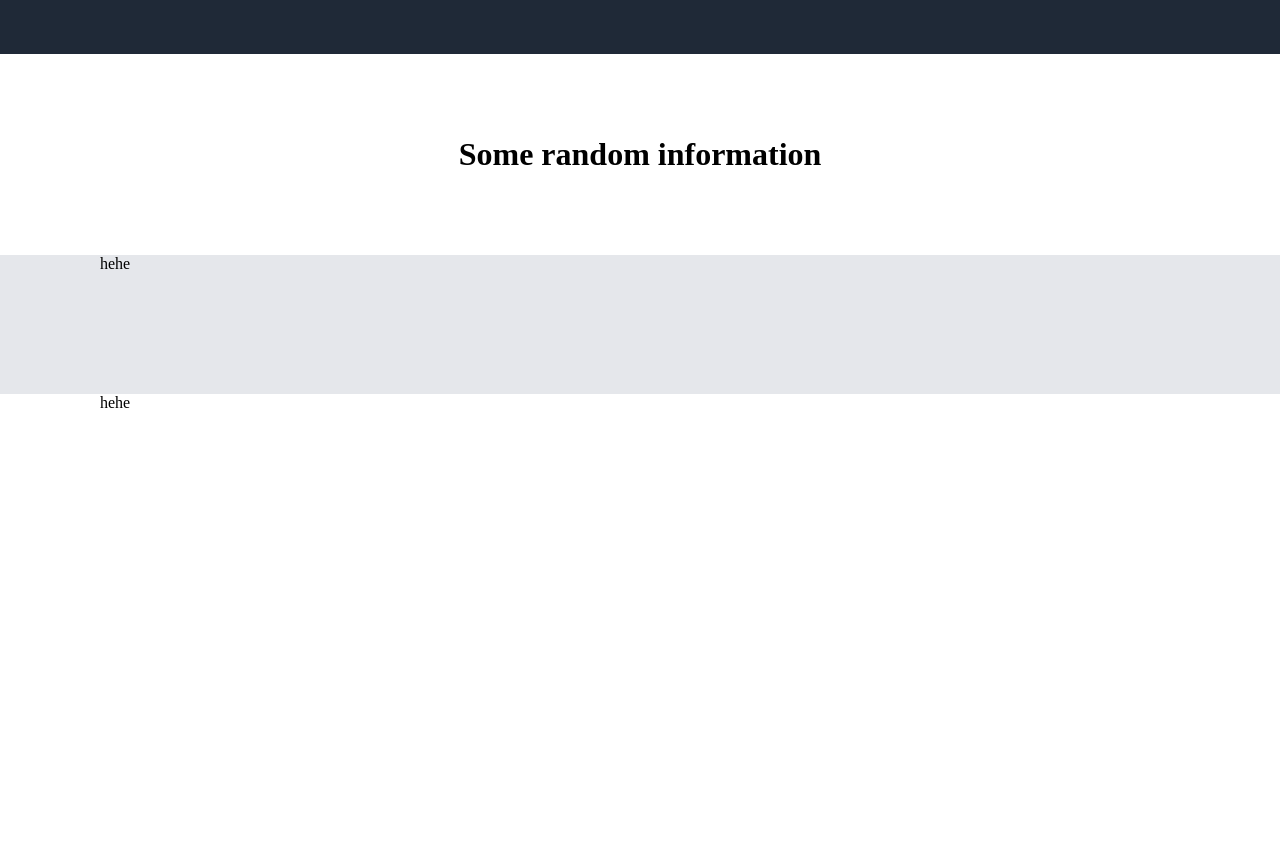
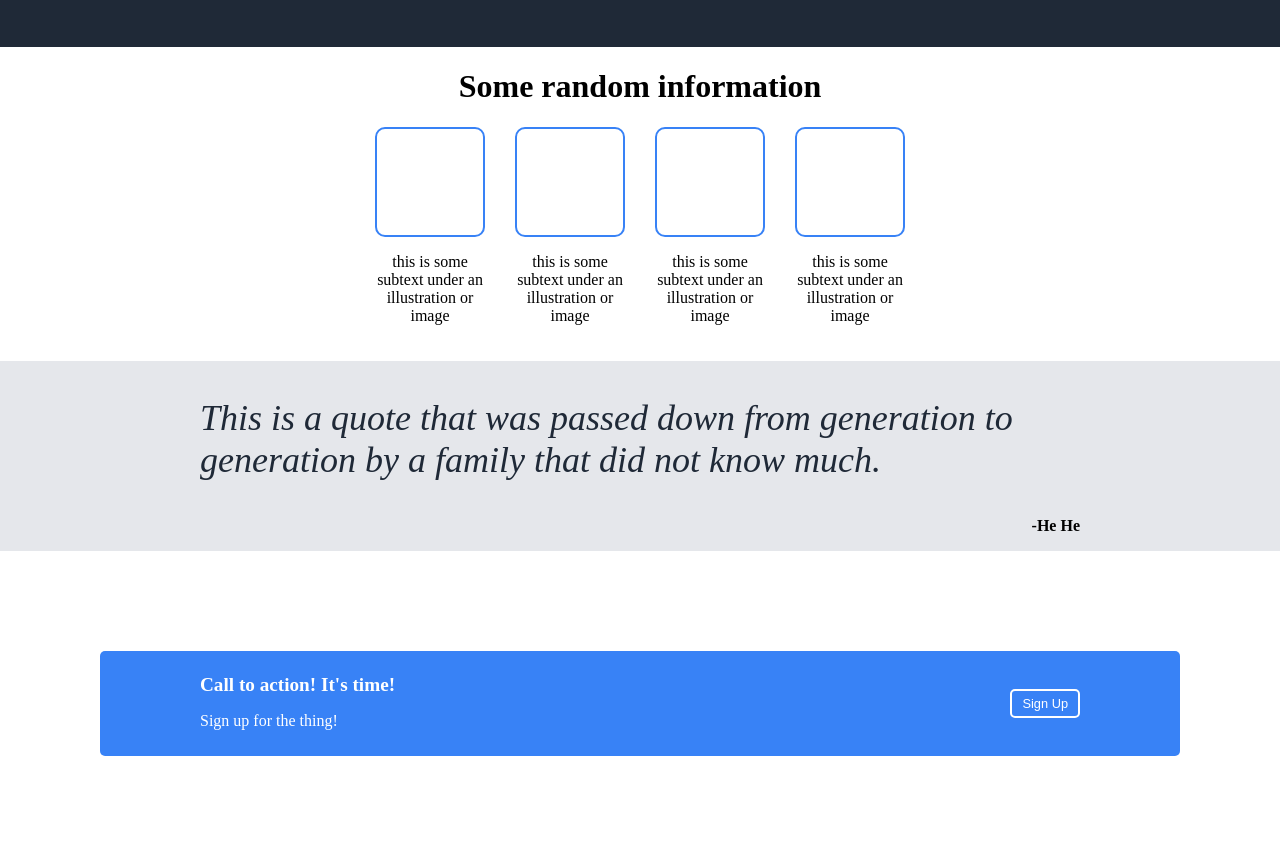
Before and after one commit to VerminSupreme/landing_page, a plain HTML site: page index.html in a window 1280 px wide. Shown: the part 267-1123 px from the top of the page. Before the commit the page ends 800 px from the top, so only its background shows below. Drawn offline with Linux system fonts and the light colour scheme.

Commit message:
asdasdasd

```diff
--- a/index.html
+++ b/index.html
@@ -23,8 +23,29 @@
         </div>
         <div class="information">
             <h1 class="information-text">Some random information</h1>
+            <div class="information-flex">
+                <div class="cube-container"><div class="blue-cube" id=""></div><p>this is some subtext under an illustration or image</p></div>
+                <div class="cube-container"><div class="blue-cube" id=""></div><p>this is some subtext under an illustration or image</p></div>
+                <div class="cube-container"><div class="blue-cube" id=""></div><p>this is some subtext under an illustration or image</p></div>
+                <div class="cube-container"><div class="blue-cube" id=""></div><p>this is some subtext under an illustration or image</p></div>
+            </div>
         </div>
-        <div class="quote-section">hehe</div>
-        <div class="call-to-action">hehe</div>
+        <div class="quote-section">
+            <p class="quote">This is a quote that was passed down from generation to generation by a family that did not know much.</p>
+            <p class="reference">-He He</p>
+        </div>
+        <div class="call-to-action">
+            <div class="inner-action">
+                <div class="thing">
+                    <h1>Call to action! It's time!</h1>
+                    <p>Sign up for the thing!</p>
+                </div>
+                <div class="idek">
+                    <button>Sign Up</button>
+                </div>
+            </div>
+
+        </div>
+
     </body>
 </html>
--- a/style.css
+++ b/style.css
@@ -13,7 +13,8 @@ body>div{
     padding: 0 100px;
 }
 .header{
-    flex-basis: 200px;
+    padding-bottom: 50px;
+    flex: auto;
     background: #1F2937;
     flex-direction: column;
 }
@@ -22,6 +23,7 @@ body>div{
     flex-direction: column;
     align-items: center;
     justify-content: center;
+    padding-bottom: 20px;
 }
 ul{
     gap: 20px;
@@ -78,3 +80,73 @@ a{
 .white-text{
     color: #E5E7EB;
 }
+.information-flex{
+    display: flex;
+    gap: 30px;
+    justify-content: center;
+}
+.blue-cube{
+    display: inline-block;
+    height: 110px;
+    width: 110px;
+    border: 2px solid #3882F6;
+    border-radius: 10px;
+}
+.cube-container{
+    align-items: center;
+    display: flex;
+    flex-direction: column;
+    flex: 0 0 110px;
+    text-align: center;
+}
+.quote-section{
+    display: block;
+    padding: 0 200px;
+}
+.quote{
+    font-size: 36px;
+    font-style: italic;
+    font-weight: light;
+    color: #1F2937;
+}
+.reference{
+    font-weight: bolder;
+    text-align: right;
+}
+.call-to-action{
+    display: flex;
+    flex-direction: row;
+    align-items: center;
+    justify-content: center;
+    padding: 100px;
+
+}
+.inner-action{
+    flex: 1;
+    background-color: #3882F6;
+    border-radius: 5px;
+    display: flex;
+    flex-direction: row;
+    justify-content: space-between;
+    padding: 10px 100px;
+    color: white;
+
+}
+.idek{
+  display: flex;
+  flex-direction: column;
+  justify-content: center;
+  align-items: flex-end;
+  flex: 1;
+}
+.idek button{
+    background-color: #3882F6;
+    border: 2px solid white;
+    border-radius: 5px;
+    padding: 5px 10px;
+    color: white;
+    font-size: .8em;
+}
+.thing h1{
+    font-size: 1.2em;
+}
```
